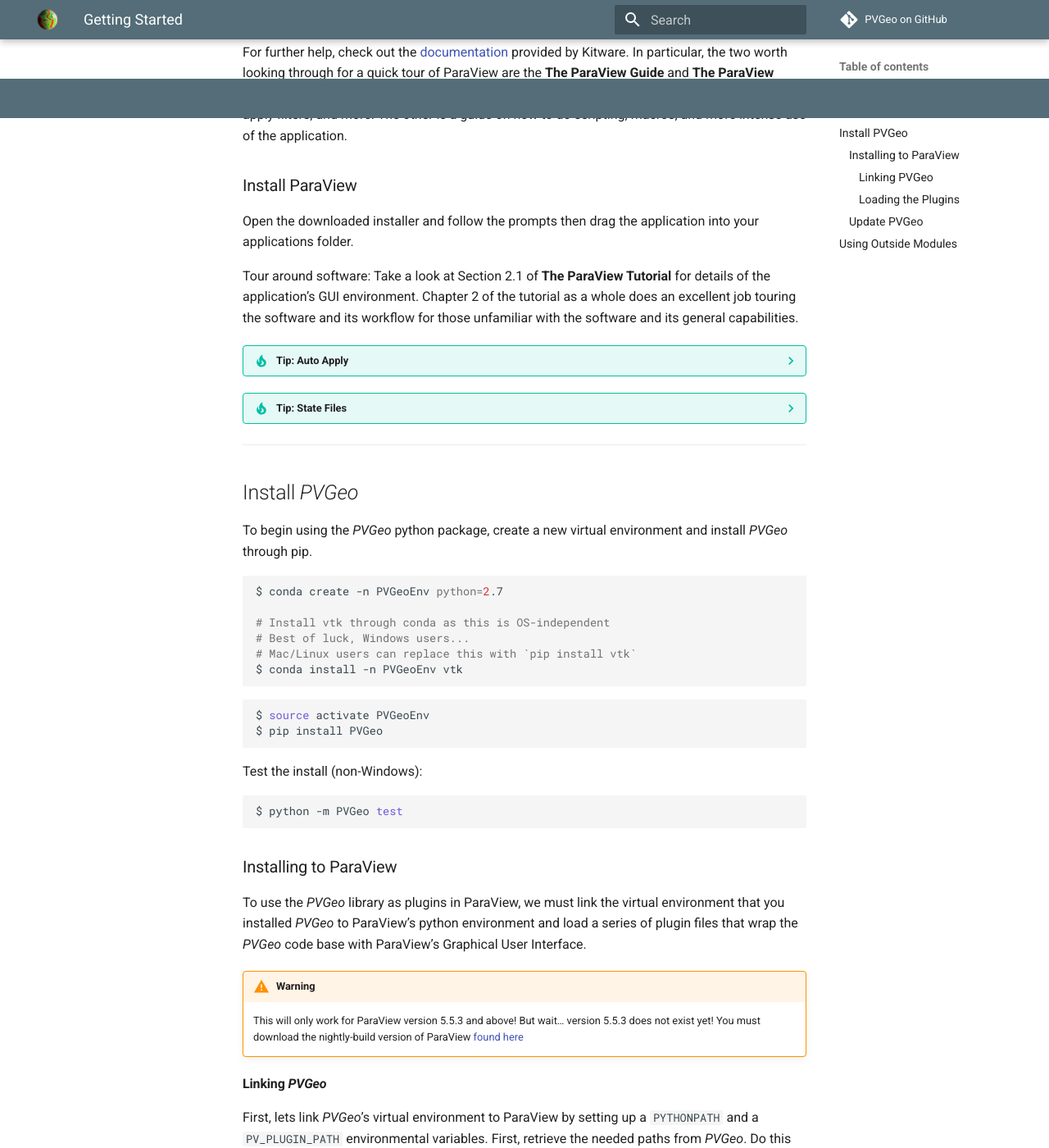
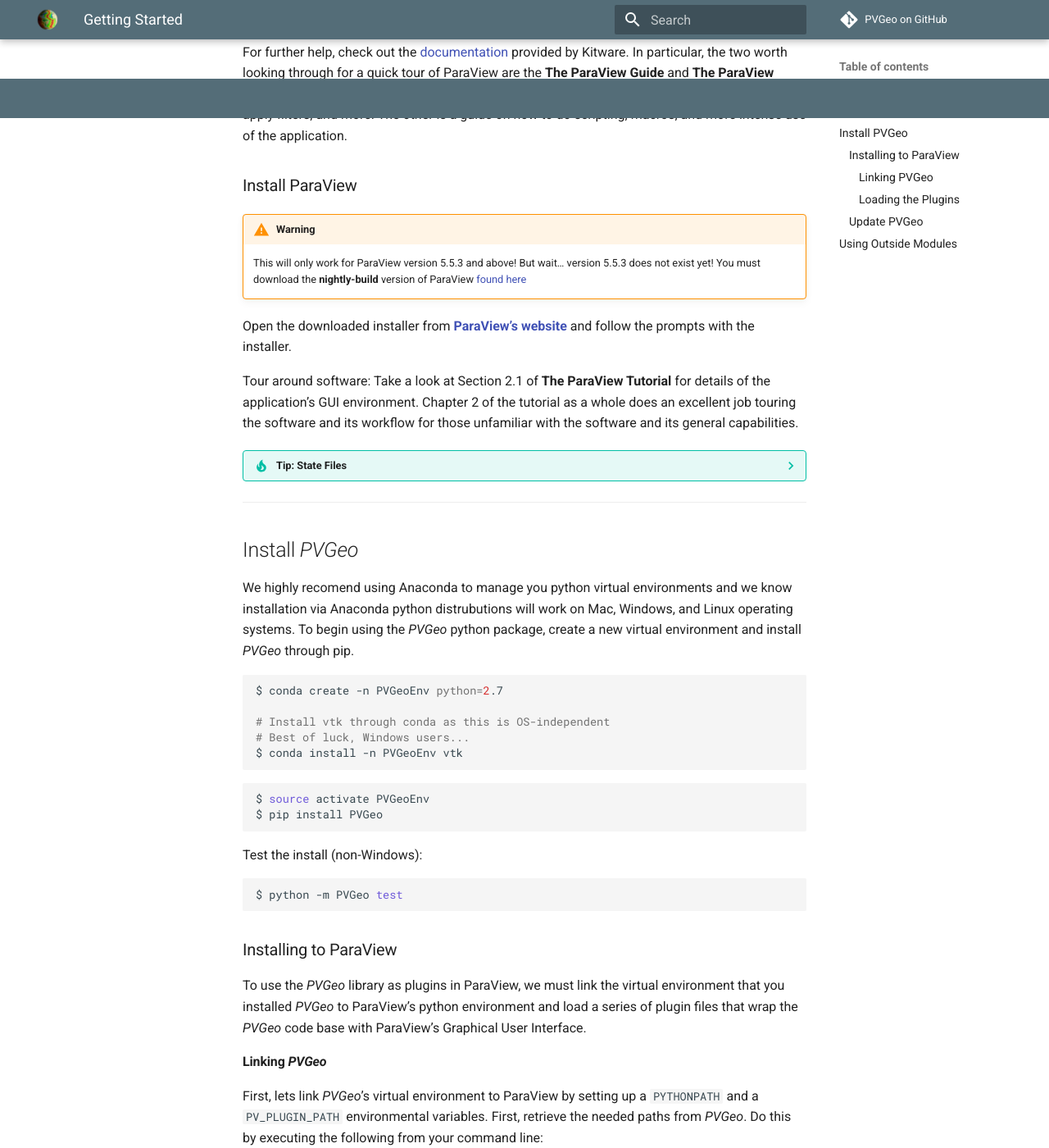
Before and after one commit to OpenGeoVis/PVGeo-Docs, an MkDocs documentation site: the page built from docs/overview/Getting-Started.md, in a window 1280 px wide and 1400 px high, scrolled down 763 px. Shown: the whole window at 82% size. Built offline with MkDocs 1.6.1 and Material for MkDocs 9.7.7, drawn with Linux system fonts in a browser that asks for light colours; comment, search, counter and statistics services are not loaded; old or Windows-style settings are respelled for this version of MkDocs.

Commit message:
Updated the getting started page

````diff
--- a/docs/overview/Getting-Started.md
+++ b/docs/overview/Getting-Started.md
@@ -10,16 +10,18 @@
 For further help, check out the [documentation](https://www.paraview.org/documentation/) provided by Kitware. In particular, the two worth looking through for a quick tour of ParaView are the **The ParaView Guide** and **The ParaView Tutorial.** One is a tutorial of the ParaView software and shows the user how to create sources, apply filters, and more. The other is a guide on how to do scripting, macros, and more intense use of the application.
 
 ### Install ParaView
-Open the downloaded installer and follow the prompts then drag the application into your applications folder.
+
+!!! warning
+    This will only work for ParaView version 5.5.3 and above! But wait... version 5.5.3 does not exist yet! You must download the **nightly-build** version of ParaView [found here](https://www.paraview.org/download/)
+
+Open the downloaded installer from [**ParaView's website**](https://www.paraview.org/download/) and follow the prompts with the installer.
 
 Tour around software:
 Take a look at Section 2.1 of **The ParaView Tutorial** for details of the application’s GUI environment. Chapter 2 of the tutorial as a whole does an excellent job touring the software and its workflow for those unfamiliar with the software and its general capabilities.
 
-??? tip "Tip: Auto Apply"
-    Enable Auto Apply in the preferences for interactive slicers and so you don't always have to click apply. (*Note:* sometimes you may want this off when working with large datasets)
 
 ??? tip "Tip: State Files"
-    One convenient feature is to save the state of the ParaView environment. This saves all the options you selected for all the filters you applied to visualize some data. Select File->Save State… (*Note:* this saves the absolute path of the files loaded into ParaView, so be sure to select **Search for Files Under Directory...** when opening these state files)
+    One convenient feature is to save the state of the ParaView environment. This saves all the options you selected for all the filters you applied to visualize some data. Select *File->Save State…* (*Note:* this saves the absolute path of the files loaded into ParaView, so be sure to select *Search for Files Under Directory...* when opening these state files).
 
 
 ----------
@@ -27,14 +29,13 @@
 
 ## Install *PVGeo*
 
-To begin using the *PVGeo* python package, create a new virtual environment and install *PVGeo* through pip.
+We highly recomend using Anaconda to manage you python virtual environments and we know installation via Anaconda python distrubutions will work on Mac, Windows, and Linux operating systems. To begin using the *PVGeo* python package, create a new virtual environment and install *PVGeo* through pip.
 
 ```bash
 $ conda create -n PVGeoEnv python=2.7
 
 # Install vtk through conda as this is OS-independent
 # Best of luck, Windows users...
-# Mac/Linux users can replace this with `pip install vtk`
 $ conda install -n PVGeoEnv vtk
 ```
 
@@ -52,8 +53,6 @@
 
 To use the *PVGeo* library as plugins in ParaView, we must link the virtual environment that you installed *PVGeo* to ParaView's python environment and load a series of plugin files that wrap the *PVGeo* code base with ParaView's Graphical User Interface.
 
-!!! warning
-    This will only work for ParaView version 5.5.3 and above! But wait... version 5.5.3 does not exist yet! You must download the nightly-build version of ParaView [found here](https://www.paraview.org/download/)
 
 #### Linking *PVGeo*
 First, lets link *PVGeo*'s virtual environment to ParaView by setting up a `PYTHONPATH` and a `PV_PLUGIN_PATH` environmental variables. First, retrieve the needed paths from *PVGeo*. Do this by executing the following from your command line:
````
